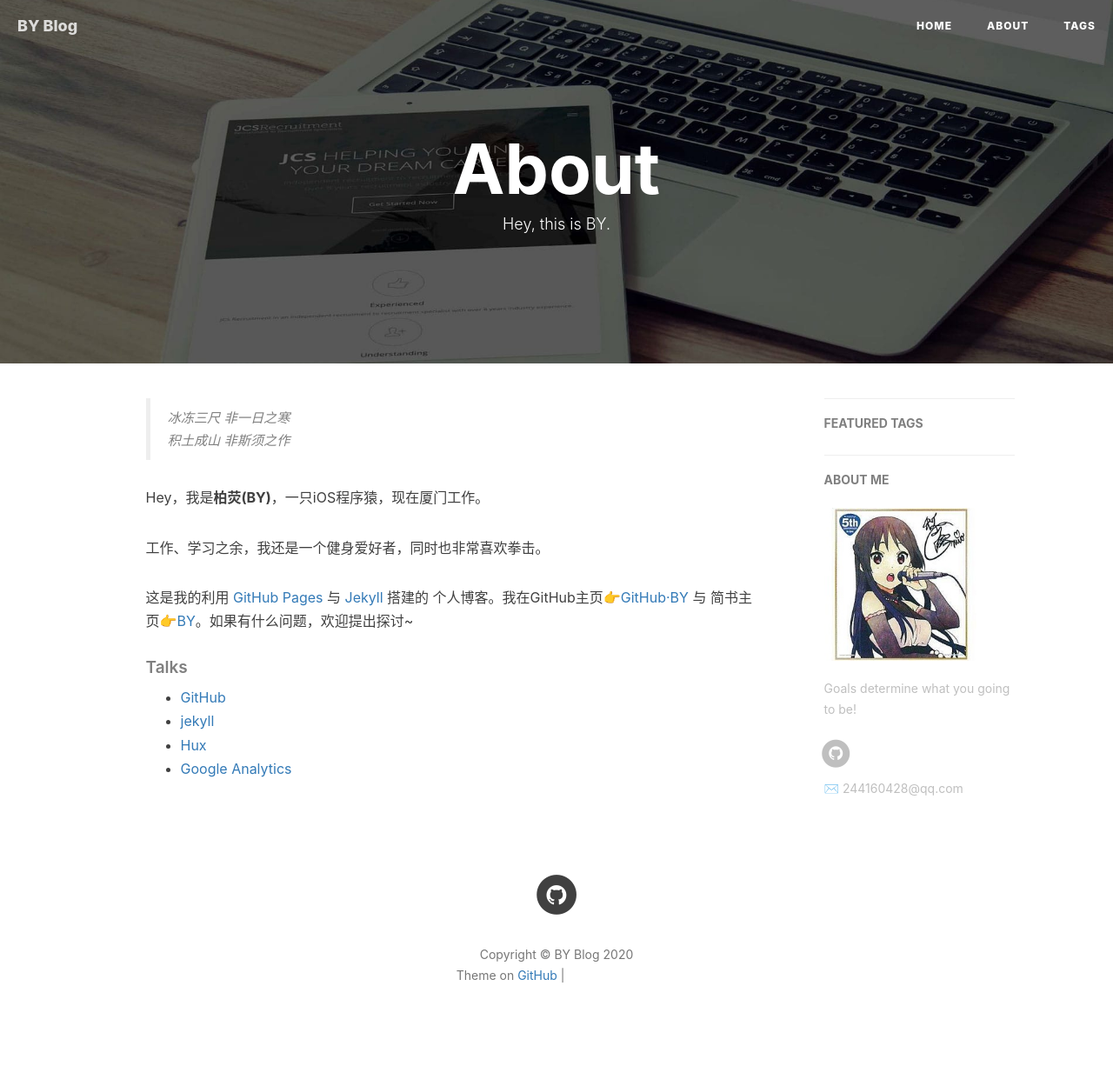
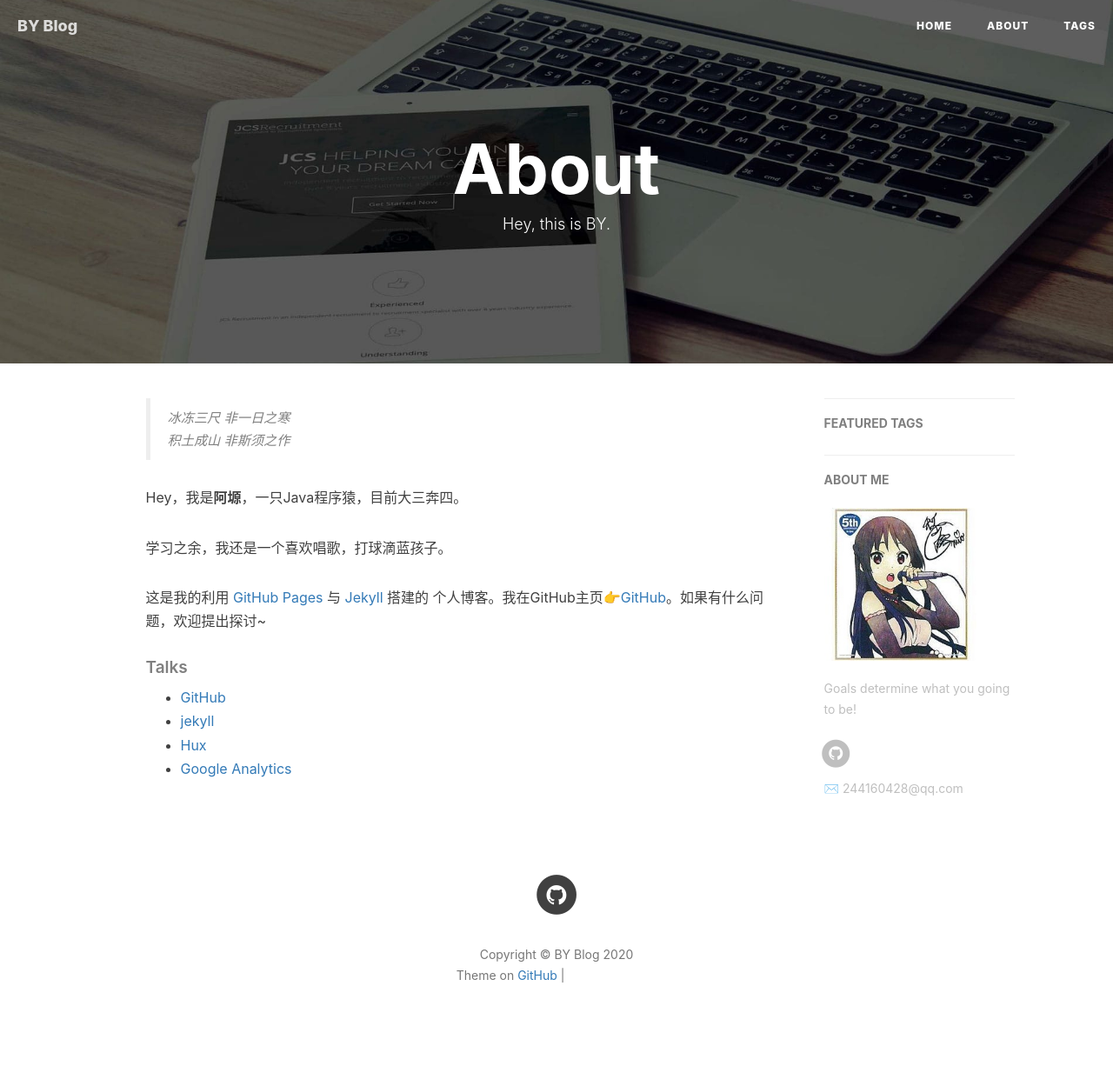
Before and after one commit to gyyHappy/gyyHappy.github.io, a Jekyll site: the page built from about.html, in a window 1280 px wide. Shown: the whole page at 87% size. Built offline with Jekyll 4.4.1, drawn with Linux system fonts in a browser that asks for light colours; nearby versions of some CDN libraries; comment, search, counter and statistics services are not loaded; grey boxes are pictures that could not be loaded.

Commit message:
Update about.html

```diff
--- a/about.html
+++ b/about.html
@@ -18,11 +18,11 @@ header-img: "img/post-bg-rwd.jpg"
     <blockquote><p>冰冻三尺 非一日之寒<br>
     积土成山 非斯须之作</p></blockquote>
 
-    <p>Hey，我是<strong>柏荧(BY)</strong>，一只iOS程序猿，现在厦门工作。</p>
+    <p>Hey，我是<strong>阿塬</strong>，一只Java程序猿，目前大三奔四。</p>
 
-    <p>工作、学习之余，我还是一个健身爱好者，同时也非常喜欢拳击。</p>
+    <p>学习之余，我还是一个喜欢唱歌，打球滴蓝孩子。</p>
 
-    <p>这是我的利用 <a href="https://pages.github.com/">GitHub Pages</a> 与 <a href="http://jekyll.com.cn/">Jekyll</a> 搭建的 个人博客。我在GitHub主页<a href="https://github.com/qiubaiying">👉GitHub·BY</a> 与 简书主页<a href="https://http://www.jianshu.com/u/e71990ada2fd">👉BY</a>。如果有什么问题，欢迎提出探讨~</p>
+    <p>这是我的利用 <a href="https://pages.github.com/">GitHub Pages</a> 与 <a href="http://jekyll.com.cn/">Jekyll</a> 搭建的 个人博客。我在GitHub主页<a href="https://github.com/gyyHappy">👉GitHub</a>。如果有什么问题，欢迎提出探讨~</p>
 
     <p></p>
 
```
